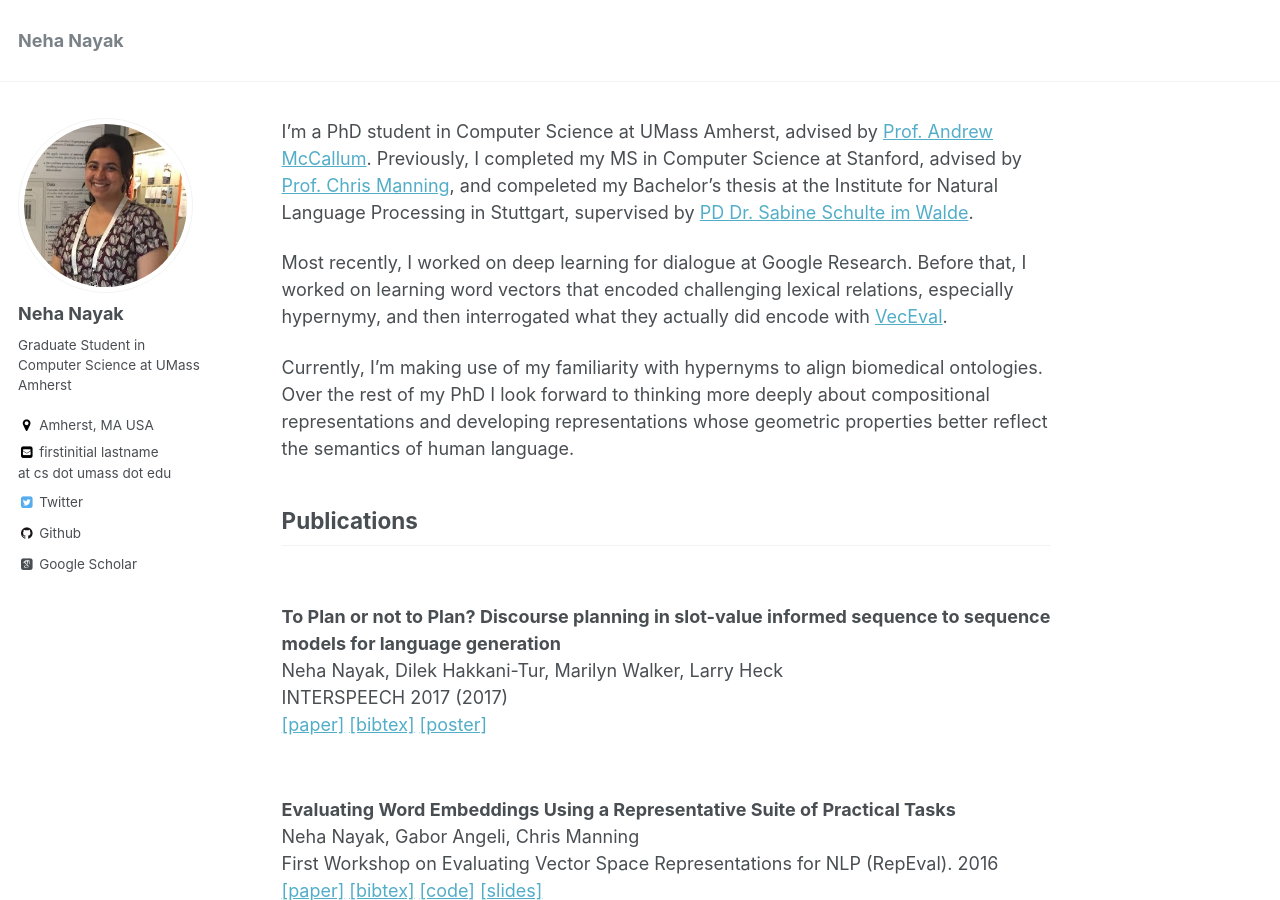
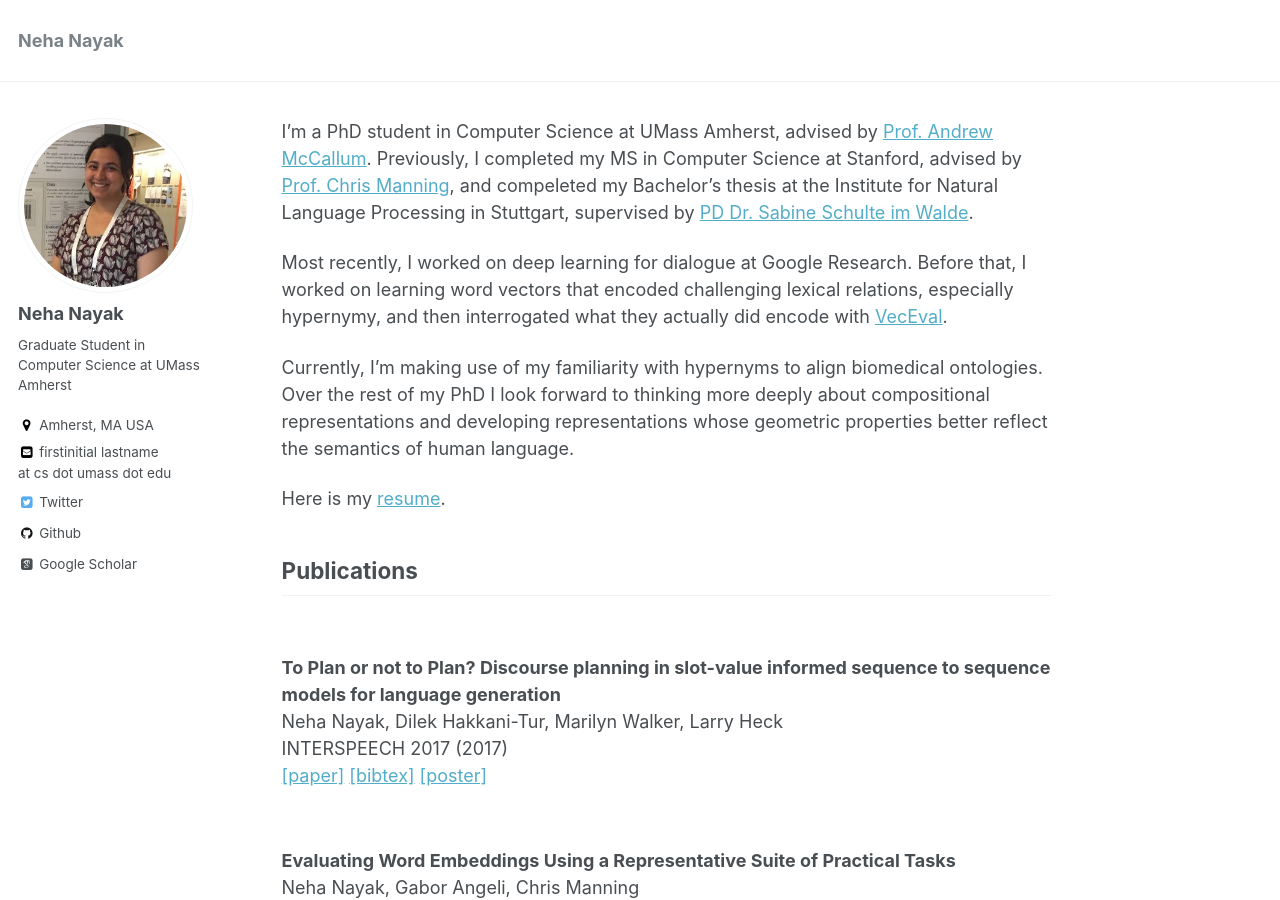
Before and after one commit to nnkennard/nnkennard.github.io, a Jekyll site: the page built from index.md, in a window 1280 px wide and 900 px high. Built offline with Jekyll 4.4.1, drawn with Linux system fonts in a browser that asks for light colours; some web fonts are replaced; our own code applies the rules of GitHub Pages for plain Markdown files.

Commit message:
add resume link

```diff
--- a/index.md
+++ b/index.md
@@ -4,6 +4,10 @@ Most recently, I worked on deep learning for dialogue at Google Research. Before
 that, I worked on learning word vectors that encoded challenging lexical relations, especially hypernymy, and then interrogated what they actually did encode with [VecEval](http://www.veceval.com).
 
 Currently, I'm making use of my familiarity with hypernyms to align biomedical ontologies. Over the rest of my PhD I look forward to thinking more deeply about compositional representations and developing representations whose geometric properties better reflect the semantics of human language.
+
+
+Here is my [resume](http://nayakneha.github.io/files/NehaNayak_Resume_Aug_2018.pdf).
+
 
 <h2> Publications </h2>
 {% for post in site.publications reversed %}
```
